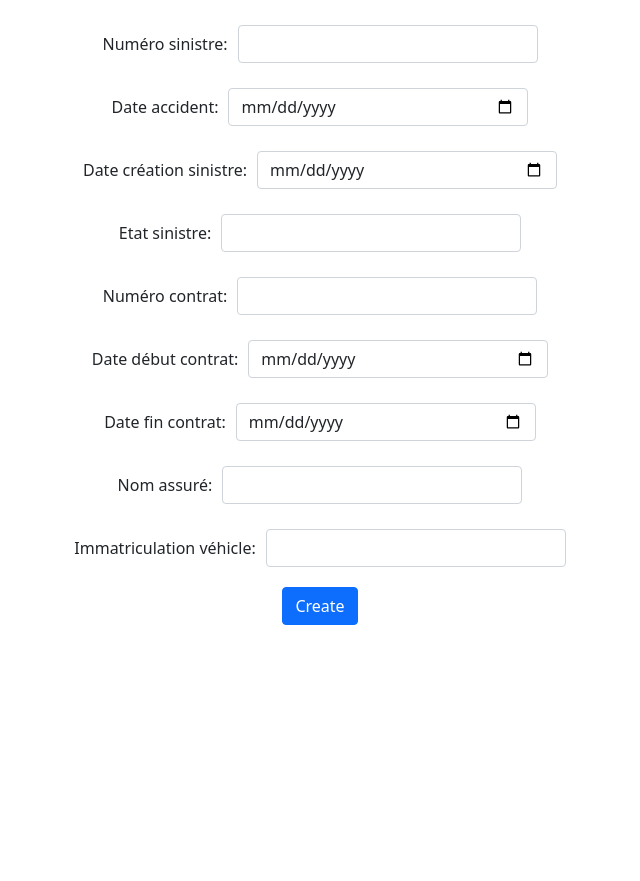
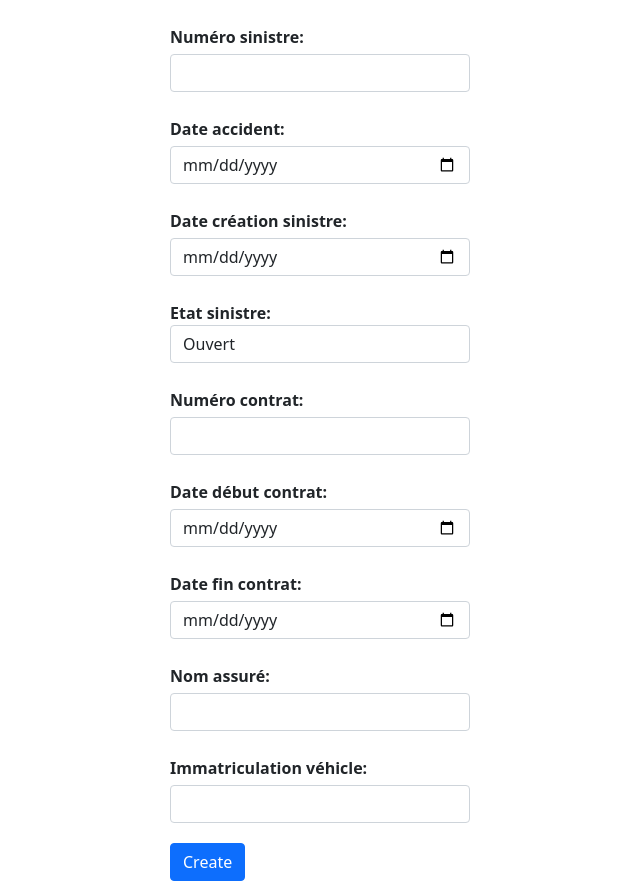
Before and after one commit to karimfarhouti/SinistreApp-Front, an Angular app: page / in a window 1280 px wide. Shown: the whole page, without its empty margins (320-960 px from the left). Before the commit the page ends 800 px from the top, so only its background shows below. Built offline with nearby package versions, Linux system fonts and the light colour scheme.

Commit message:
feat:added form control validation

```diff
--- a/src/app/claim-creation/claim-creation.component.css
+++ b/src/app/claim-creation/claim-creation.component.css
@@ -3,21 +3,29 @@
   height: fit-content;
   width: fit-content;
   margin: auto;
-  text-align: center;
 }
 
 .form-group {
   margin-top: 25px;
 }
 
-.form-group label {
-  margin-right: 10px;
+.form-group input {
+  margin-top: 5px;
 }
 
-.form-group input,select {
+.form-group label {
+  font-weight: bolder;
+}
+
+.form-group input, select {
   width: 300px;
-  display: inline;
 }
+
+.form-group small {
+  display: block;
+  width: fit-content;
+}
+
 
 #create-btn {
   margin: 20px auto auto;
--- a/src/app/claim-creation/claim-creation.component.html
+++ b/src/app/claim-creation/claim-creation.component.html
@@ -1,24 +1,37 @@
-<form class="claim-form" name="claim-form" role="form" (ngSubmit)="createClaim()" [formGroup]="createClaimForm">
+<form class="claim-form" autocomplete="off" name="claim-form" role="form" (ngSubmit)="createClaim()"
+      [formGroup]="createClaimForm">
 
   <div class="form-group">
     <label for="claim-number">Numéro sinistre:</label>
     <input class="form-control" id="claim-number" type="text" formControlName="claimNumber">
+    <small *ngIf="isFormSubmitted && createClaimForm.get('claimNumber')?.errors?.['required']"
+           class="form-text text-danger">
+      Ce champs est requis.
+    </small>
   </div>
 
   <div class="form-group">
     <label for="claim-accident-date">Date accident:</label>
     <input class="form-control" id="claim-accident-date" type="date" formControlName="claimAccidentDate">
+    <small *ngIf="isFormSubmitted && createClaimForm.get('claimAccidentDate')?.errors?.['required']"
+           class="form-text text-danger">
+      Ce champs est requis.
+    </small>
   </div>
 
   <div class="form-group">
     <label for="claim-creation-date">Date création sinistre:</label>
     <input class="form-control" id="claim-creation-date" type="date" formControlName="claimCreationDate">
+    <small *ngIf="isFormSubmitted && createClaimForm.get('claimCreationDate')?.errors?.['required']"
+           class="form-text text-danger">
+      Ce champs est requis.
+    </small>
   </div>
 
   <div class="form-group">
     <label for="claim-status">Etat sinistre:</label>
     <select class="form-control" id="claim-status" formControlName="claimStatus">
-      <option value="OPEN">Ouvert</option>
+      <option value="OPEN" [selected]="true">Ouvert</option>
       <option value="EXPERTISE">Expertise</option>
       <option value="CLOSED">Fermé</option>
     </select>
@@ -27,26 +40,46 @@
   <div class="form-group">
     <label for="contract-number">Numéro contrat:</label>
     <input class="form-control" id="contract-number" type="text" formControlName="contractNumber">
+    <small *ngIf="isFormSubmitted && createClaimForm.get('contractNumber')?.errors?.['required']"
+           class="form-text text-danger">
+      Ce champs est requis.
+    </small>
   </div>
 
   <div class="form-group">
     <label for="contract-start-date">Date début contrat:</label>
     <input class="form-control" id="contract-start-date" type="date" formControlName="contractStartDate">
+    <small *ngIf="isFormSubmitted && createClaimForm.get('contractStartDate')?.errors?.['required']"
+           class="form-text text-danger">
+      Ce champs est requis.
+    </small>
   </div>
 
   <div class="form-group">
     <label for="contract-end-date">Date fin contrat:</label>
     <input class="form-control" id="contract-end-date" type="date" formControlName="contractEndDate">
+    <small *ngIf="isFormSubmitted && createClaimForm.get('contractEndDate')?.errors?.['required']"
+           class="form-text text-danger">
+      Ce champs est requis.
+    </small>
   </div>
 
   <div class="form-group">
     <label for="contract-assured-name">Nom assuré:</label>
     <input class="form-control" id="contract-assured-name" type="text" formControlName="contractAssuredName">
+    <small *ngIf="isFormSubmitted && createClaimForm.get('contractAssuredName')?.errors?.['required']"
+           class="form-text text-danger">
+      Ce champs est requis.
+    </small>
   </div>
 
   <div class="form-group">
     <label for="contract-vehicle-immat">Immatriculation véhicle:</label>
     <input class="form-control" id="contract-vehicle-immat" type="text" formControlName="contractVehicleImmat">
+    <small *ngIf="isFormSubmitted && createClaimForm.get('contractVehicleImmat')?.errors?.['required']"
+           class="form-text text-danger">
+      Ce champs est requis.
+    </small>
   </div>
 
   <button id="create-btn" class="btn btn-primary btn-md" type="submit">Create</button>
--- a/src/app/claim-creation/claim-creation.component.ts
+++ b/src/app/claim-creation/claim-creation.component.ts
@@ -10,7 +10,7 @@ import {ClaimService} from "../services/claim.service";
 })
 export class ClaimCreationComponent implements OnInit {
 
-  isSuccessfull = false;
+  isFormSubmitted = false;
 
   createClaimForm = this.formBuilder.group({
       claimNumber: ['', [Validators.required, Validators.pattern(/^[0-9]\d*$/), Validators.minLength(1)]],
@@ -22,7 +22,7 @@ export class ClaimCreationComponent implements OnInit {
       contractEndDate: ['', [Validators.required]],
       contractAssuredName: ['', [Validators.required, Validators.minLength(3), Validators.maxLength(50)]],
       contractVehicleImmat: ['', [Validators.required, Validators.minLength(7), Validators.pattern(/^[0-9]\d*$/)]]
-    }
+    }, {updateOn: 'submit'}
   )
 
   constructor(private formBuilder: FormBuilder, private claimService: ClaimService) {
@@ -32,6 +32,7 @@ export class ClaimCreationComponent implements OnInit {
   }
 
   createClaim(): void {
+    this.isFormSubmitted = true;
     const claimNumber = this.createClaimForm.get(['claimNumber'])?.value;
     const claimAccidentDate = this.createClaimForm.get(['claimAccidentDate'])?.value;
     const claimCreationDate = this.createClaimForm.get(['claimCreationDate'])?.value;
@@ -54,10 +55,6 @@ export class ClaimCreationComponent implements OnInit {
     claimDTO.contractVehicleImmat = contractVehicleImmat;
 
     this.claimService.createClaim(claimDTO)
-      .subscribe(data => {
-        this.isSuccessfull = true;
-      }, error => {
-        console.log(error.errorMessage())
-      })
+      .subscribe();
   }
 }
```
